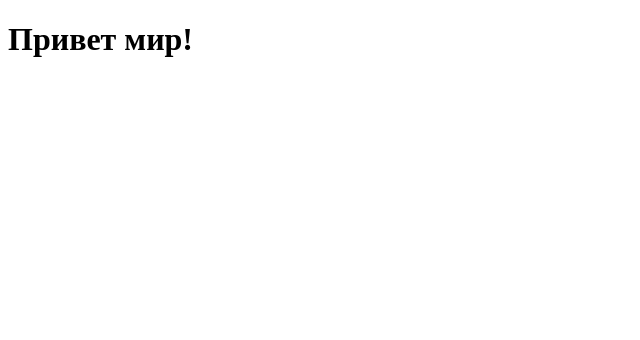
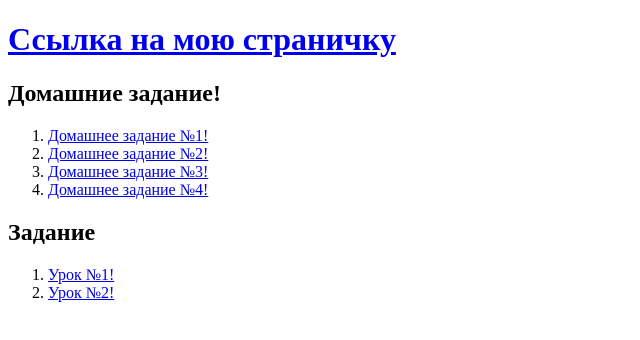
Before and after one commit to paha05/paha05.github.io, a plain HTML site: page index.html in a window 1280 px wide. Shown: the whole page, without its empty margins (0-640 px from the left). Drawn offline with Linux system fonts and the light colour scheme.

Commit message:
Add files via upload

```diff
--- a/index.html
+++ b/index.html
@@ -6,6 +6,32 @@
     <title>Document</title>
 </head>
 <body>
-    <h1>Привет мир!</h1>
+   <h1>
+       <a href="my_page.html">Ссылка на мою страничку</a>
+   </h1>
+   <h2>Домашние задание!</h2>
+    <ol>
+         <li>
+            <a href="leson_1_homework.html">Домашнее задание №1!</a>
+         </li>
+         <li>
+            <a href="lesson_2_homework.html">Домашнее задание №2!</a>
+         </li>
+         <li>
+            <a href="lesson_3_homework.html">Домашнее задание №3!</a>
+         </li>
+         <li>
+             <a href="lesson_4_homeork.html">Домашнее задание №4!</a>
+         </li>
+    </ol>
+    <h2>Задание</h2>
+    <ol>
+        <li>
+            <a href="lesson_1.html">Урок №1!</a>
+        </li>
+        <li>
+            <a href="leson_2.html">Урок №2!</a>
+        </li>
+    </ol>
 </body>
 </html>
```
Also changed, not shown: leson_1_homework.html (added, +34 -0 lines), lesson_3_homework.html (added, +11 -0 lines), lesson_4_homeork.html (added, +11 -0 lines).
